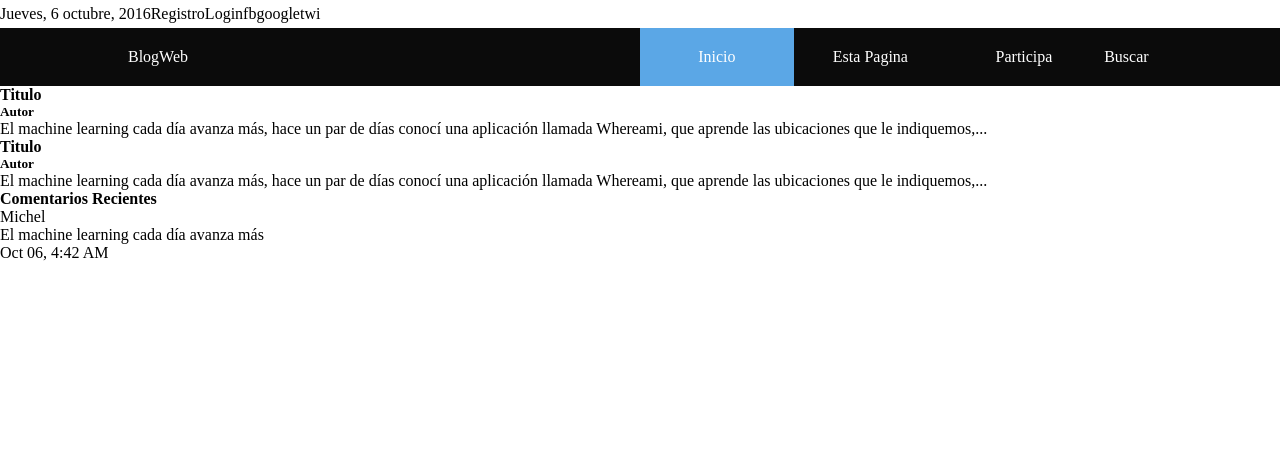
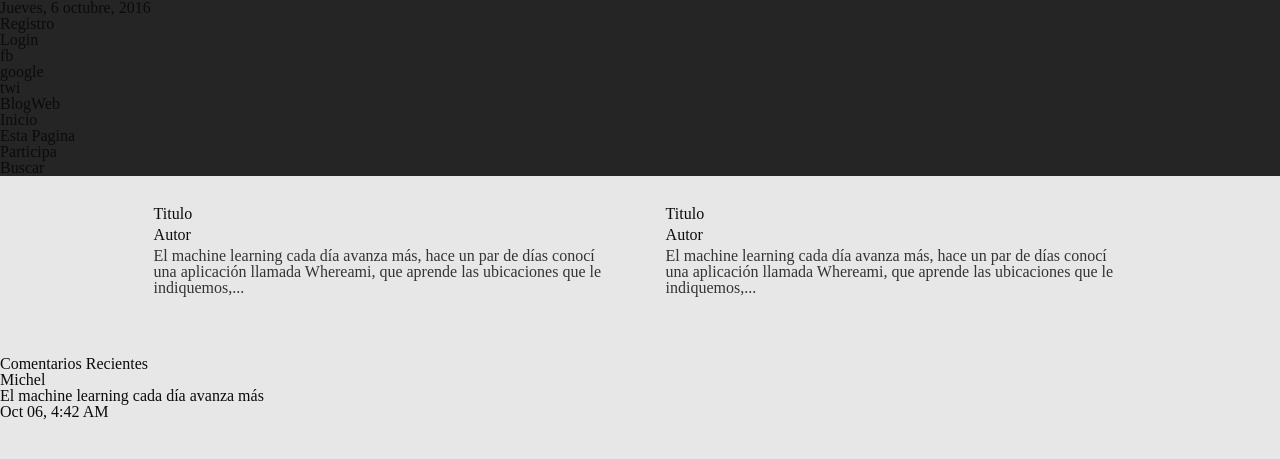
Before and after one commit to Akhail/BlogWeb, a Django app: a page that uses Blog/templates/Blog/Inicio.html in a window 1280 px wide. Shown: the top 459 px of the page. Run offline with Django 3.2, Linux system fonts and the light colour scheme.

Commit message:
Style css flexbox

```diff
--- a/Blog/static/css/components/_header.sass
+++ b/Blog/static/css/components/_header.sass
@@ -1,52 +1,47 @@
-$menu-height: 20px
+$menu-height: 65px
 $menu-item-color: $primary-color
 $margin: 0 10%
 
-nav
+// -------- 1. Normal style --------
+header
+    background: lighten($dark-color, 10%)
+nav.menu, div.barra
+    display: flex
+    padding-left: 10%
+    padding-right: 10%
+header > div.barra
+    justify-content: space-between
+    background: white
     ul
-        list-style: none
-        padding: $margin
-        li
-            float: left
-        &.menu
-            background: $dark-color
-            color: white
-            li
-                height: 100%
-                width: 15%
-                transition: all 400ms ease
-                &.title-web
-                    width: 50%
-                    a
-                        text-align: left
+        display: flex
+        color: $dark-color
+        &.login
+            flex-grow: 1
+            justify-content: space-between
+            a:hover
+                color: $primary-color
+        &.redes
+            flex-grow: 9
+            justify-content: flex-end
 
-                &.find-web
-                    width: 5%
-
-                &.active-page
-                    background: $menu-item-color
-
-                a
-                    text-decoration: none
-                    color: white
-
-                    text-align: center
-                    display: block
-                    padding: $menu-height 0
-
-            li:not(.title-web):not(.find-web):hover
-                background-color: $menu-item-color
-            li:not(.title-web):not(.find-web):active
-                background-color: darken($menu-item-color, 20%)
-
-        &.login
-            background: white
-            color: black
-            padding: 5px 0ve
-            li a
-                text-decoration: none
-                color: black
-        &::after
-            content: ''
-            clear: both
-            display: block
+img
+    width: $menu-height * 557 / 166 + 10
+    height: $menu-height
+header > nav.menu
+    justify-content: center
+    height: $menu-height
+    align-items: stretch
+    a
+        align-items: center
+        justify-content: center
+        display: flex
+        flex: 1
+        color: white
+        transition: all 400ms ease
+        &:hover
+            background: $primary-color
+    div.title-web
+        display: flex
+        align-items: flex-start
+        justify-content: flex-start
+        flex: 4
--- a/Blog/static/css/components/_init.sass
+++ b/Blog/static/css/components/_init.sass
@@ -2,7 +2,9 @@
 $secondary-color: rgb(91, 167, 230)
 $dark-color: rgb(11, 11, 11)
 $white-color: rgb(218, 218, 218)
-*
-    margin: 0
-    padding: 0
-    box-sizing: border-box
+
+
+.flex
+    display: flex
+body
+    background: lighten($white-color, 5%)
--- /dev/null
+++ b/Blog/static/css/components/_reset.sass
@@ -0,0 +1,48 @@
+// -------- 0. RESET --------
+
+html, body, div, span, applet, object, iframe,
+h1, h2, h3, h4, h5, h6, p, blockquote, pre,
+a, abbr, acronym, address, big, cite, code,
+del, dfn, em, img, ins, kbd, q, s, samp,
+small, strike, strong, sub, sup, tt, var,
+b, u, i, center,
+dl, dt, dd, ol, ul, li,
+fieldset, form, label, legend,
+table, caption, tbody, tfoot, thead, tr, th, td,
+article, aside, canvas, details, embed,
+figure, figcaption, footer, header, hgroup,
+menu, nav, output, ruby, section, summary,
+time, mark, audio, video
+	margin: 0
+	padding: 0
+	border: 0
+	font-size: 100%
+	font: inherit
+	vertical-align: baseline
+	color: rgb(11, 11, 11)
+	text-decoration: none
+
+/* HTML5 display-role reset for older browsers */
+article, aside, details, figcaption, figure,
+footer, header, hgroup, menu, nav, section
+	display: block
+
+body
+	line-height: 1
+
+ol, ul
+	list-style: none
+
+blockquote, q
+	quotes: none
+
+blockquote:before, blockquote:after, q:before, q:after
+	content: ''
+	content: none
+
+table
+	border-collapse: collapse
+	border-spacing: 0
+
+*
+	box-sizing: border-box
--- /dev/null
+++ b/Blog/static/css/components/_section.sass
@@ -0,0 +1,30 @@
+/* _section.sass */
+
+
+section
+    margin-top: 30px
+    display: flex
+    padding-left: 10%
+    padding-right: 10%
+article.recent-publish
+    display: flex
+    justify-content: space-around
+    flex: 70%
+    flex-flow: row wrap
+div.recent-blog
+    display: flex
+    justify-content: flex-start
+    align-items: flex-start
+    flex-flow: column
+    width: 45%
+    img
+        height: 160px
+        width: 100%
+    h4.blog-title
+        font-size: 1.7em
+    div.content
+        color: darken($white-color, 65%)
+    img, h4, h5
+        margin-bottom: 5px
+    div.content
+        margin-bottom: 60px
--- a/Blog/static/css/master.css
+++ b/Blog/static/css/master.css
@@ -1,48 +1,131 @@
-* {
+html, body, div, span, applet, object, iframe,
+h1, h2, h3, h4, h5, h6, p, blockquote, pre,
+a, abbr, acronym, address, big, cite, code,
+del, dfn, em, img, ins, kbd, q, s, samp,
+small, strike, strong, sub, sup, tt, var,
+b, u, i, center,
+dl, dt, dd, ol, ul, li,
+fieldset, form, label, legend,
+table, caption, tbody, tfoot, thead, tr, th, td,
+article, aside, canvas, details, embed,
+figure, figcaption, footer, header, hgroup,
+menu, nav, output, ruby, section, summary,
+time, mark, audio, video {
   margin: 0;
   padding: 0;
+  border: 0;
+  font-size: 100%;
+  font: inherit;
+  vertical-align: baseline;
+  color: #0b0b0b;
+  text-decoration: none; }
+
+/* HTML5 display-role reset for older browsers */
+article, aside, details, figcaption, figure,
+footer, header, hgroup, menu, nav, section {
+  display: block; }
+
+body {
+  line-height: 1; }
+
+ol, ul {
+  list-style: none; }
+
+blockquote, q {
+  quotes: none; }
+
+blockquote:before, blockquote:after, q:before, q:after {
+  content: "";
+  content: none; }
+
+table {
+  border-collapse: collapse;
+  border-spacing: 0; }
+
+* {
   box-sizing: border-box; }
 
-nav ul {
-  list-style: none;
-  padding: 0 10%; }
-  nav ul li {
-    float: left; }
-  nav ul.menu {
-    background: #0b0b0b;
-    color: white; }
-    nav ul.menu li {
-      height: 100%;
-      width: 15%;
-      transition: all 400ms ease; }
-      nav ul.menu li.title-web {
-        width: 50%; }
-        nav ul.menu li.title-web a {
-          text-align: left; }
-      nav ul.menu li.find-web {
-        width: 5%; }
-      nav ul.menu li.active-page {
-        background: #5ba7e6; }
-      nav ul.menu li a {
-        text-decoration: none;
-        color: white;
-        text-align: center;
-        display: block;
-        padding: 20px 0; }
-    nav ul.menu li:not(.title-web):not(.find-web):hover {
-      background-color: #5ba7e6; }
-    nav ul.menu li:not(.title-web):not(.find-web):active {
-      background-color: #1d75be; }
-  nav ul.login {
-    background: white;
-    color: black;
-    padding: 5px 0; }
-    nav ul.login li a {
-      text-decoration: none;
-      color: black; }
-  nav ul::after {
-    content: "";
-    clear: both;
-    display: block; }
+.flex {
+  display: flex; }
+
+body {
+  background: #e7e7e7; }
+
+header {
+  background: #252525; }
+
+nav.menu, div.barra {
+  display: flex;
+  padding-left: 10%;
+  padding-right: 10%; }
+
+header > div.barra {
+  justify-content: space-between;
+  background: white; }
+  header > div.barra ul {
+    display: flex;
+    color: #0b0b0b; }
+    header > div.barra ul.login {
+      flex-grow: 1;
+      justify-content: space-between; }
+      header > div.barra ul.login a:hover {
+        color: #5ba7e6; }
+    header > div.barra ul.redes {
+      flex-grow: 9;
+      justify-content: flex-end; }
+
+img {
+  width: 228.10241px;
+  height: 65px; }
+
+header > nav.menu {
+  justify-content: center;
+  height: 65px;
+  align-items: stretch; }
+  header > nav.menu a {
+    align-items: center;
+    justify-content: center;
+    display: flex;
+    flex: 1;
+    color: white;
+    transition: all 400ms ease; }
+    header > nav.menu a:hover {
+      background: #5ba7e6; }
+  header > nav.menu div.title-web {
+    display: flex;
+    align-items: flex-start;
+    justify-content: flex-start;
+    flex: 4; }
+
+/* _section.sass */
+section {
+  margin-top: 30px;
+  display: flex;
+  padding-left: 10%;
+  padding-right: 10%; }
+
+article.recent-publish {
+  display: flex;
+  justify-content: space-around;
+  flex: 70%;
+  flex-flow: row wrap; }
+
+div.recent-blog {
+  display: flex;
+  justify-content: flex-start;
+  align-items: flex-start;
+  flex-flow: column;
+  width: 45%; }
+  div.recent-blog img {
+    height: 160px;
+    width: 100%; }
+  div.recent-blog h4.blog-title {
+    font-size: 1.7em; }
+  div.recent-blog div.content {
+    color: #343434; }
+  div.recent-blog img, div.recent-blog h4, div.recent-blog h5 {
+    margin-bottom: 5px; }
+  div.recent-blog div.content {
+    margin-bottom: 60px; }
 
 /*# sourceMappingURL=master.css.map */
--- a/Blog/static/css/master.sass
+++ b/Blog/static/css/master.sass
@@ -1,2 +1,4 @@
+@import "components/reset"
 @import "components/init"
 @import "components/header"
+@import "components/section"
```
Also changed, not shown: Blog/static/img/logo.png (added), 1 other file.
